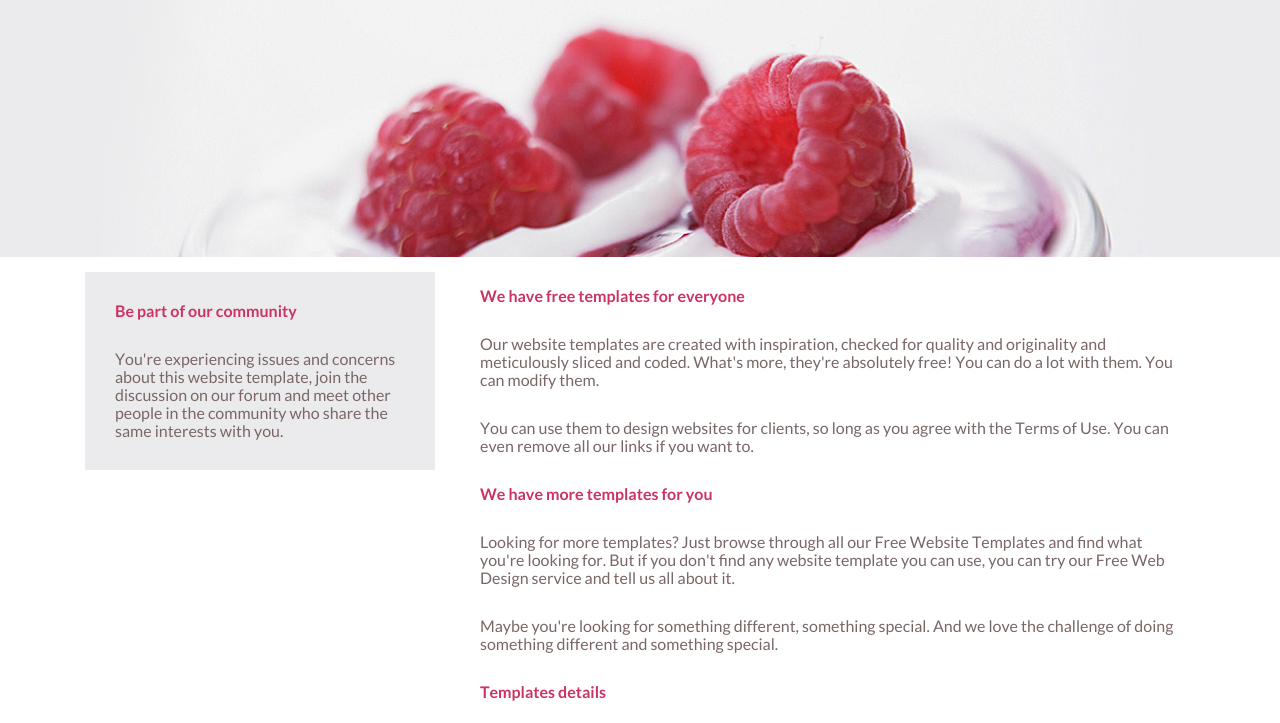
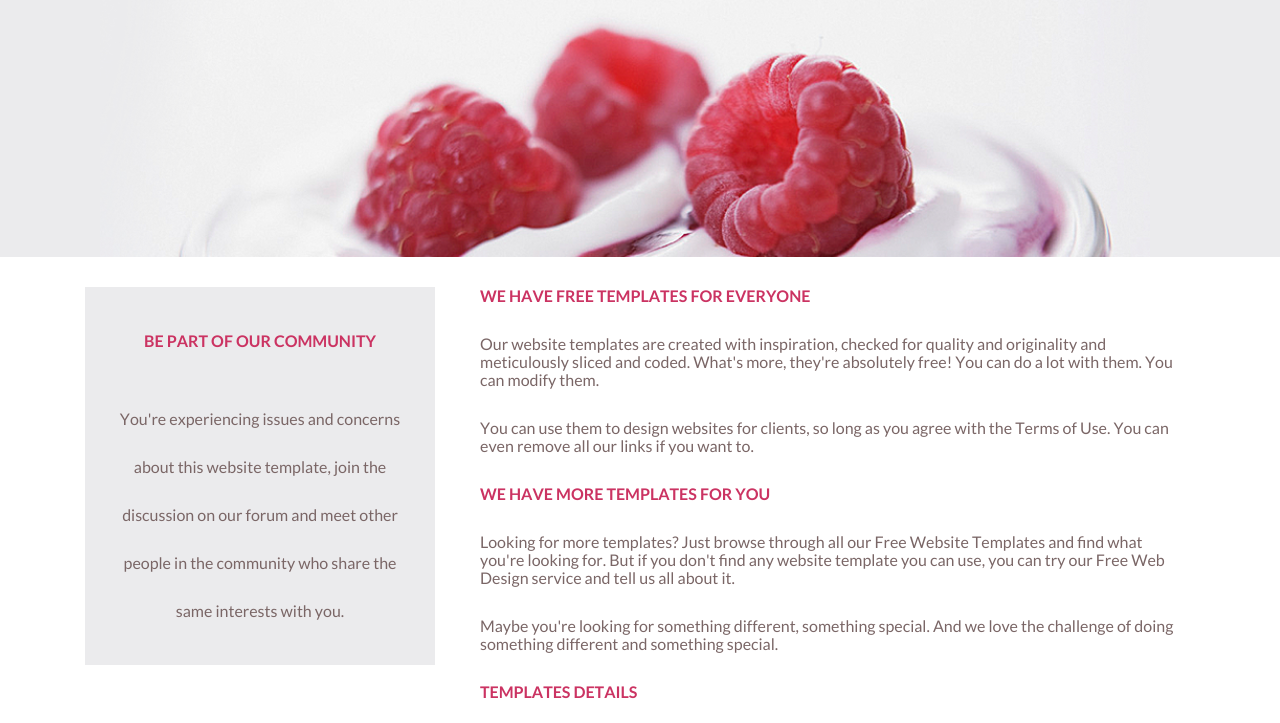
Before and after one commit to Tuz-And/one-project, a plain HTML site: page html/about.html in a window 1280 px wide. Shown: the part 77-800 px from the top of the page. Drawn offline with nearby package versions, Linux system fonts and the light colour scheme.

Commit message:
setting up the blocks MAIN of the page About

```diff
--- a/css/style-about.css
+++ b/css/style-about.css
@@ -14,6 +14,16 @@
 .bg-pirotheno, main .left{
 	background: #ebebed;
 }
+main h2{
+	text-transform: uppercase;
+}
+main .left{
+	margin-top: 15px;
+}
+main .left{
+	line-height:3em;
+	text-align: center;
+}
 @media (max-width: 991px){
 	.bg-pirotheno img{
 		display: none;
```
